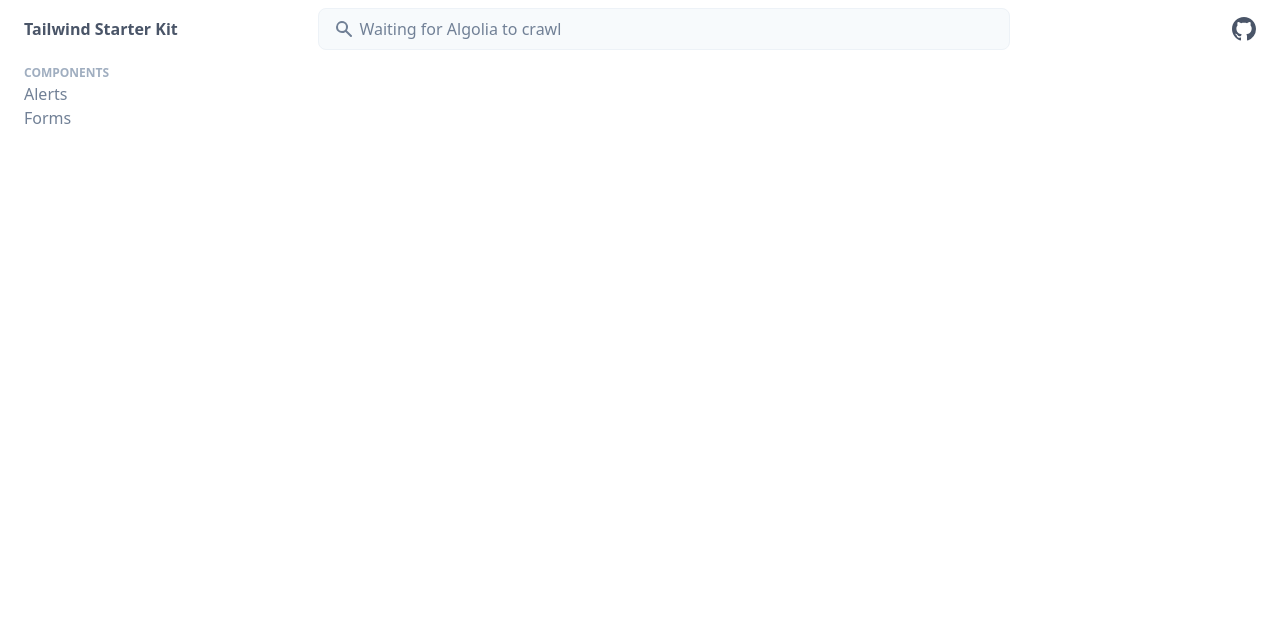
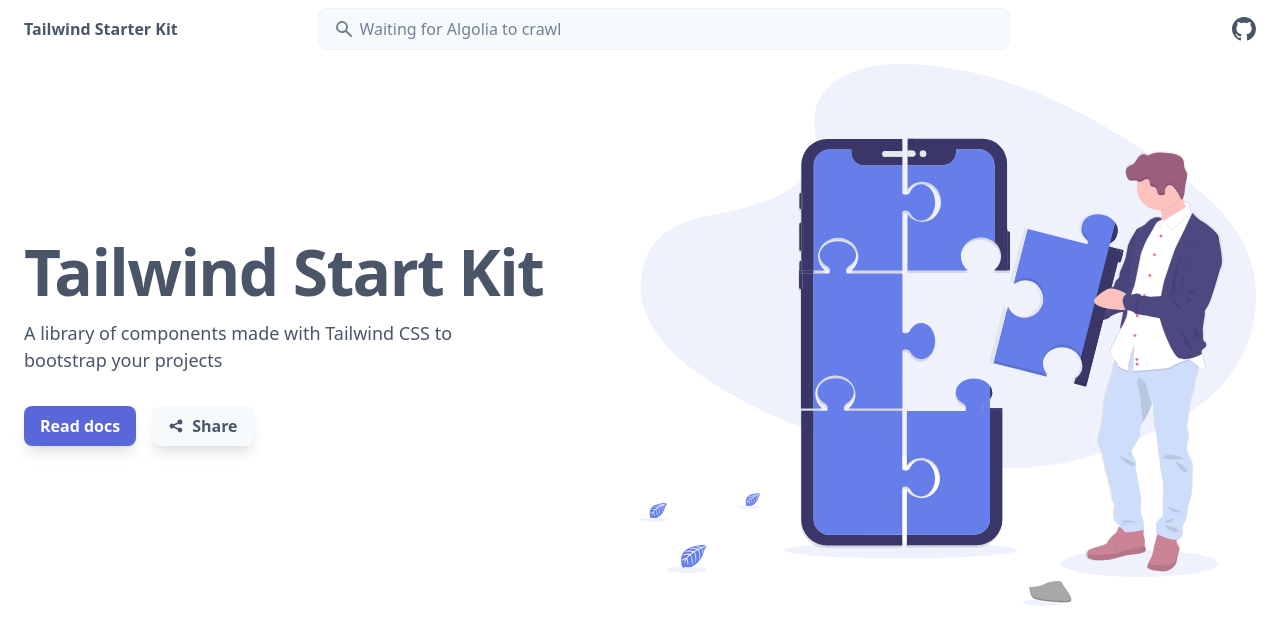
Before and after one commit to estevanmaito/tailwind-starter-kit, a Next.js app: page / in a window 1280 px wide. Shown: the top 644 px of the page. Built offline with nearby package versions, Linux system fonts and the light colour scheme.

Commit message:
refactor home

```diff
--- a/pages/index.jsx
+++ b/pages/index.jsx
@@ -1,18 +1,59 @@
+import React, { useState } from 'react'
 import Head from 'next/head'
-import Layout from '../containers/Layout'
+import Navbar from '../components/Navbar'
+import Sidebar from '../components/Sidebar'
+import Link from 'next/link'
 
 function Home() {
+  const [isOpen, setIsOpen] = useState(false)
+
   return (
-    <Layout>
+    <>
       <Head>
         <title>Tailwind CSS Starter Kit</title>
         <link rel="icon" href="/favicon.ico" />
       </Head>
 
-      <main></main>
+      <div className="w-full px-6 mx-auto sm:max-w-screen-sm lg:max-w-screen-xl">
+        <Navbar isOpen={isOpen} setIsOpen={setIsOpen} />
+        <div className="mt-8 md:mt-16">
+          <div className="flex flex-col items-center md:flex-row">
+            <div className="my-12 md:my-0 md:w-1/2">
+              <h1 className="text-4xl font-bold tracking-tight text-center text-gray-700 md:text-left lg:text-5xl xl:text-6xl">
+                Tailwind Start Kit
+              </h1>
+              <p className="max-w-md mx-auto mb-8 text-lg leading-normal text-center text-gray-700 md:mx-0 md:text-left">
+                A library of components made with Tailwind CSS to bootstrap your projects
+              </p>
+              <div className="flex items-center justify-center md:justify-start">
+                <Link href="/docs/alerts">
+                  <a className="inline-flex items-center px-4 py-2 mr-4 font-bold text-white transition-colors duration-150 ease-in-out bg-indigo-600 rounded-lg shadow-lg hover:bg-indigo-500 focus:shadow-outline">
+                    Read docs
+                  </a>
+                </Link>
 
-      <footer></footer>
-    </Layout>
+                <Link href="/docs/alerts">
+                  <a className="inline-flex items-center px-4 py-2 font-bold text-gray-700 transition-colors duration-150 ease-in-out bg-gray-100 rounded-lg shadow-lg hover:bg-gray-200 focus:shadow-outline">
+                    <svg className="h-4 mr-2 fill-current" viewBox="0 0 20 20">
+                      <path d="M15 8a3 3 0 10-2.977-2.63l-4.94 2.47a3 3 0 100 4.319l4.94 2.47a3 3 0 10.895-1.789l-4.94-2.47a3.027 3.027 0 000-.74l4.94-2.47C13.456 7.68 14.19 8 15 8z"></path>
+                    </svg>
+                    Share
+                  </a>
+                </Link>
+              </div>
+            </div>
+
+            <div className="md:w-1/2">
+              <img
+                className="w-full"
+                src="/undraw_product_teardown.svg"
+                alt="Smartphone with puzzle pieces"
+              />
+            </div>
+          </div>
+        </div>
+      </div>
+    </>
   )
 }
 
```
Also changed, not shown: public/undraw_product_teardown.svg (added).
